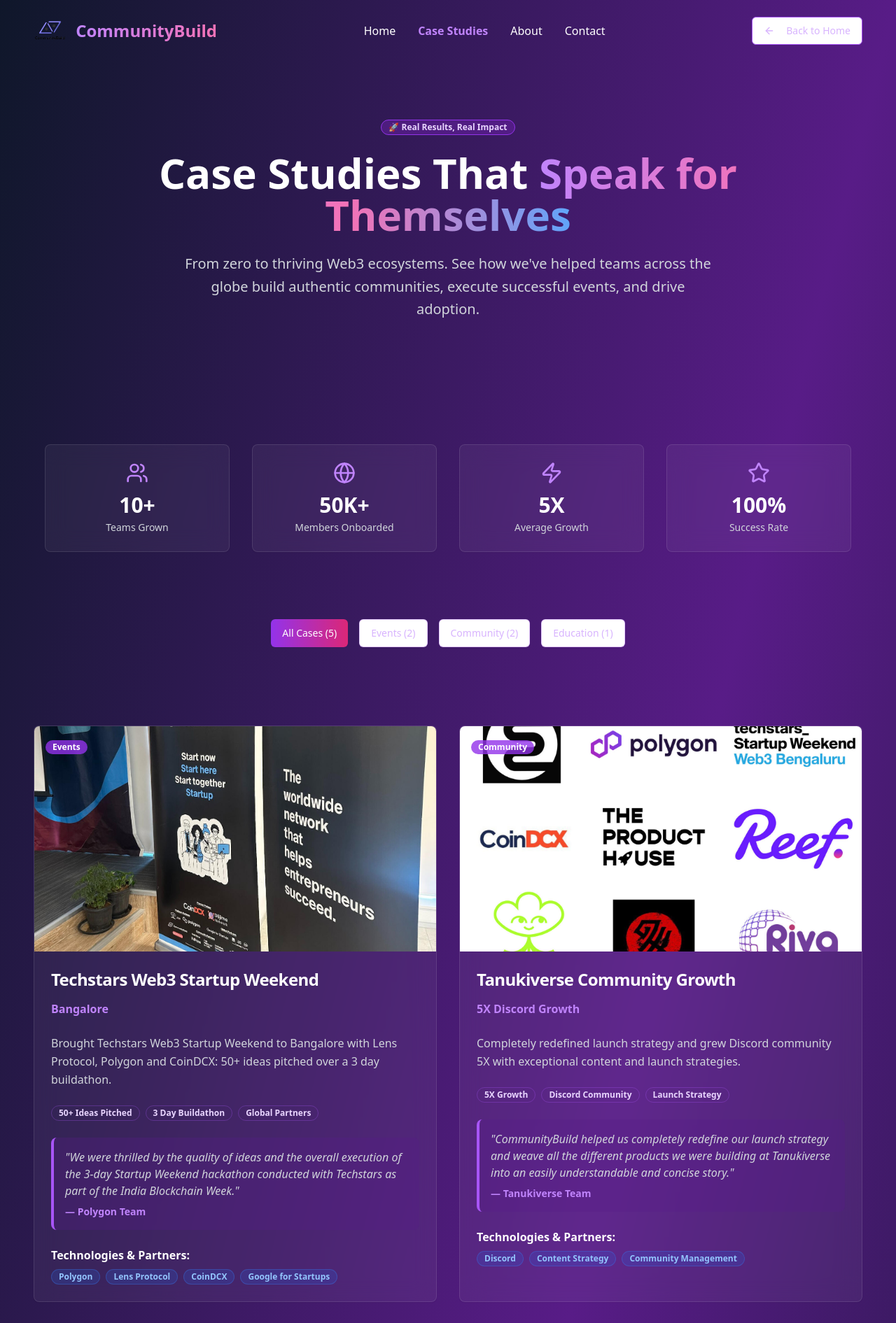
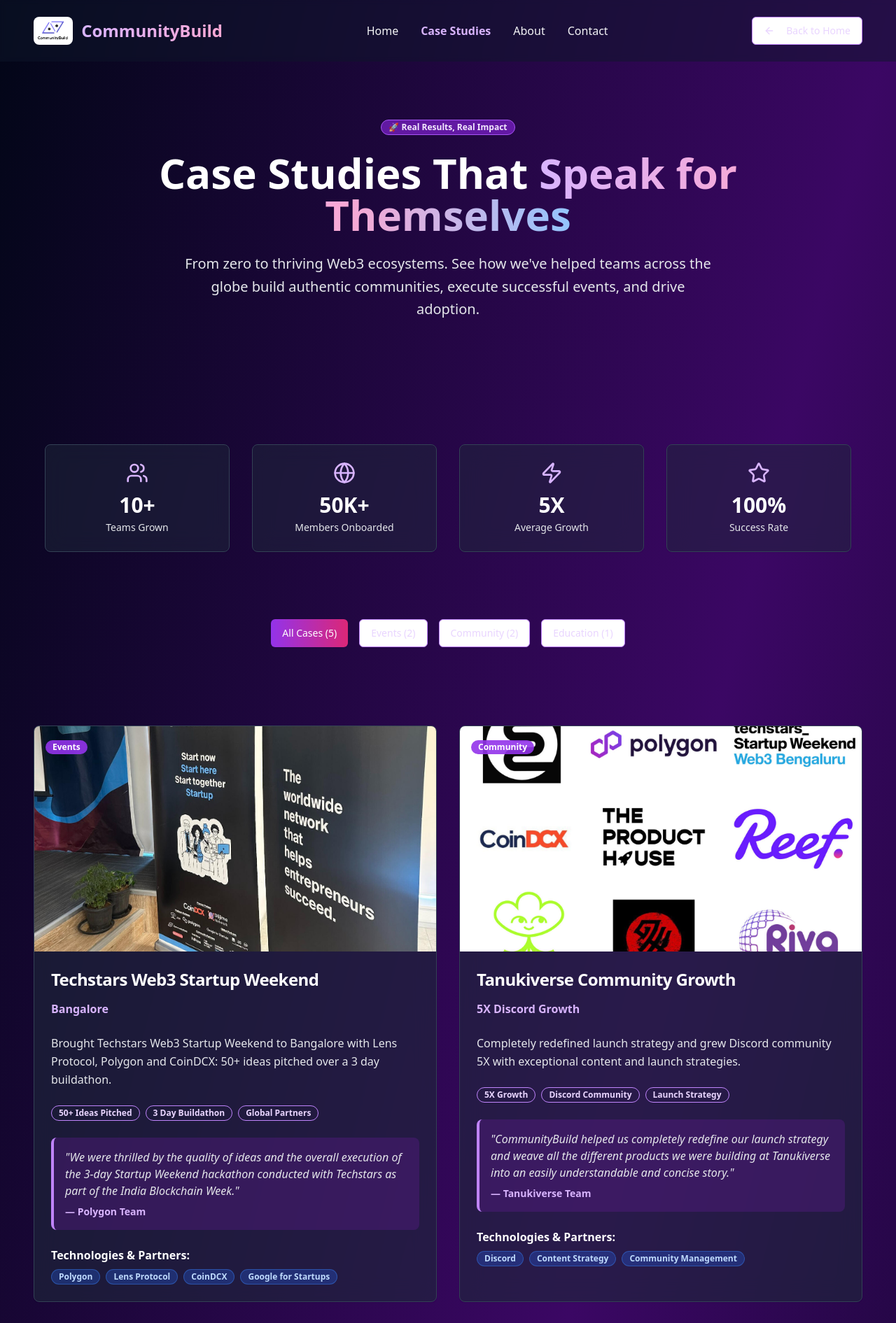
Before and after one commit to arrfire/movement-ignition-web3, a React (Vite) app: page /case-studies in a window 1280 px wide. Shown: the top 1891 px of the page at 70% size. Built offline with nearby package versions, Linux system fonts and the light colour scheme.

Commit message:
Fix: Improve text and logo visibility
Adjust color schemes to enhance readability of text and logo elements.

```diff
--- a/src/pages/CaseStudies.tsx
+++ b/src/pages/CaseStudies.tsx
@@ -91,27 +91,27 @@ const CaseStudies = () => {
   ];
 
   return (
-    <div className="min-h-screen bg-gradient-to-br from-slate-900 via-purple-900 to-slate-900 text-white">
+    <div className="min-h-screen bg-gradient-to-br from-slate-950 via-purple-950 to-slate-950 text-white">
       {/* Navigation */}
-      <nav className="flex justify-between items-center p-6 lg:px-12">
+      <nav className="flex justify-between items-center p-6 lg:px-12 bg-slate-900/50 backdrop-blur-sm">
         <Link to="/" className="flex items-center space-x-3">
           <img
             src="/lovable-uploads/7bf66d10-a2b6-42b2-acd2-564d68a6ad6e.png"
             alt="CommunityBuild Logo"
-            className="h-8 w-auto"
+            className="h-10 w-auto bg-white rounded-lg p-1"
           />
-          <span className="text-2xl font-bold bg-gradient-to-r from-purple-400 to-pink-400 bg-clip-text text-transparent">
+          <span className="text-2xl font-bold bg-gradient-to-r from-purple-300 to-pink-300 bg-clip-text text-transparent">
             CommunityBuild
           </span>
         </Link>
         <div className="hidden md:flex space-x-8">
-          <Link to="/" className="hover:text-purple-400 transition-colors">Home</Link>
-          <Link to="/case-studies" className="text-purple-400 font-semibold">Case Studies</Link>
-          <Link to="/about" className="hover:text-purple-400 transition-colors">About</Link>
-          <Link to="/contact" className="hover:text-purple-400 transition-colors">Contact</Link>
+          <Link to="/" className="text-gray-100 hover:text-purple-300 transition-colors font-medium">Home</Link>
+          <Link to="/case-studies" className="text-purple-300 font-semibold">Case Studies</Link>
+          <Link to="/about" className="text-gray-100 hover:text-purple-300 transition-colors font-medium">About</Link>
+          <Link to="/contact" className="text-gray-100 hover:text-purple-300 transition-colors font-medium">Contact</Link>
         </div>
         <Link to="/">
-          <Button variant="outline" className="border-purple-500 text-purple-300 hover:bg-purple-500/10">
+          <Button variant="outline" className="border-purple-400 text-purple-200 hover:bg-purple-500/20 hover:text-white">
             <ArrowLeft className="mr-2 h-4 w-4" />
             Back to Home
           </Button>
@@ -121,18 +121,18 @@ const CaseStudies = () => {
       {/* Hero Section */}
       <section className="py-20 px-6 lg:px-12 text-center">
         <div className="max-w-4xl mx-auto">
-          <Badge className="mb-6 bg-purple-800/50 text-purple-200 border-purple-600">
+          <Badge className="mb-6 bg-purple-700/70 text-purple-100 border-purple-500">
             🚀 Real Results, Real Impact
           </Badge>
 
-          <h1 className="text-5xl lg:text-6xl font-bold mb-6 leading-tight">
+          <h1 className="text-5xl lg:text-6xl font-bold mb-6 leading-tight text-white">
             Case Studies That{' '}
-            <span className="bg-gradient-to-r from-purple-400 via-pink-400 to-blue-400 bg-clip-text text-transparent">
+            <span className="bg-gradient-to-r from-purple-300 via-pink-300 to-blue-300 bg-clip-text text-transparent">
               Speak for Themselves
             </span>
           </h1>
 
-          <p className="text-xl text-gray-300 mb-8 max-w-3xl mx-auto leading-relaxed">
+          <p className="text-xl text-gray-200 mb-8 max-w-3xl mx-auto leading-relaxed">
             From zero to thriving Web3 ecosystems. See how we've helped teams across the globe
             build authentic communities, execute successful events, and drive adoption.
           </p>
@@ -143,11 +143,11 @@ const CaseStudies = () => {
       <section className="py-16 px-6 lg:px-12">
         <div className="grid grid-cols-2 lg:grid-cols-4 gap-8 max-w-6xl mx-auto">
           {stats.map((stat, index) => (
-            <Card key={index} className="bg-white/5 border-white/10 backdrop-blur-lg hover:bg-white/10 transition-all duration-300 hover:scale-105">
+            <Card key={index} className="bg-slate-800/50 border-slate-700 backdrop-blur-lg hover:bg-slate-700/50 transition-all duration-300 hover:scale-105">
               <CardContent className="p-6 text-center">
-                <stat.icon className="h-8 w-8 mx-auto mb-3 text-purple-400" />
+                <stat.icon className="h-8 w-8 mx-auto mb-3 text-purple-300" />
                 <div className="text-3xl font-bold text-white mb-1">{stat.number}</div>
-                <div className="text-gray-300 text-sm">{stat.label}</div>
+                <div className="text-gray-200 text-sm">{stat.label}</div>
               </CardContent>
             </Card>
           ))}
@@ -165,8 +165,8 @@ const CaseStudies = () => {
                 onClick={() => setSelectedCategory(category.id)}
                 className={`${
                   selectedCategory === category.id
-                    ? "bg-gradient-to-r from-purple-600 to-pink-600 text-white"
-                    : "border-purple-500/30 text-purple-300 hover:bg-purple-500/10"
+                    ? "bg-gradient-to-r from-purple-600 to-pink-600 text-white hover:from-purple-700 hover:to-pink-700"
+                    : "border-purple-400 text-purple-200 hover:bg-purple-500/20 hover:text-white"
                 }`}
               >
                 {category.name} ({category.count})
@@ -181,7 +181,7 @@ const CaseStudies = () => {
         <div className="max-w-7xl mx-auto">
           <div className="grid lg:grid-cols-2 gap-8">
             {filteredCaseStudies.map((study) => (
-              <Card key={study.id} className="bg-white/5 border-white/10 backdrop-blur-lg hover:bg-white/10 transition-all duration-300 hover:scale-[1.02] overflow-hidden">
+              <Card key={study.id} className="bg-slate-800/60 border-slate-700 backdrop-blur-lg hover:bg-slate-700/60 transition-all duration-300 hover:scale-[1.02] overflow-hidden">
                 <div className="aspect-video relative overflow-hidden">
                   <img
                     src={study.image}
@@ -189,7 +189,7 @@ const CaseStudies = () => {
                     className="w-full h-full object-cover"
                   />
                   <div className="absolute top-4 left-4">
-                    <Badge className="bg-purple-600/80 text-white border-none capitalize">
+                    <Badge className="bg-purple-600/90 text-white border-none capitalize">
                       {study.category}
                     </Badge>
                   </div>
@@ -199,27 +199,27 @@ const CaseStudies = () => {
                   <CardTitle className="text-2xl text-white mb-2">
                     {study.title}
                   </CardTitle>
-                  <p className="text-purple-400 font-semibold">{study.subtitle}</p>
+                  <p className="text-purple-300 font-semibold">{study.subtitle}</p>
                 </CardHeader>
 
                 <CardContent className="space-y-6">
-                  <p className="text-gray-300 leading-relaxed">
+                  <p className="text-gray-200 leading-relaxed">
                     {study.description}
                   </p>
 
                   <div className="flex flex-wrap gap-2">
                     {study.metrics.map((metric, index) => (
-                      <Badge key={index} variant="outline" className="border-purple-500/30 text-purple-200">
+                      <Badge key={index} variant="outline" className="border-purple-400 text-purple-200">
                         {metric}
                       </Badge>
                     ))}
                   </div>
 
-                  <div className="bg-purple-900/30 p-4 rounded-lg border-l-4 border-purple-500">
-                    <p className="text-gray-300 italic mb-2">
+                  <div className="bg-purple-900/40 p-4 rounded-lg border-l-4 border-purple-400">
+                    <p className="text-gray-200 italic mb-2">
                       "{study.testimonial}"
                     </p>
-                    <p className="text-purple-400 font-semibold text-sm">
+                    <p className="text-purple-300 font-semibold text-sm">
                       — {study.client}
                     </p>
                   </div>
@@ -228,7 +228,7 @@ const CaseStudies = () => {
                     <h4 className="text-white font-semibold mb-2">Technologies & Partners:</h4>
                     <div className="flex flex-wrap gap-2">
                       {study.technologies.map((tech, index) => (
-                        <Badge key={index} className="bg-blue-600/20 text-blue-300 border-blue-500/30">
+                        <Badge key={index} className="bg-blue-600/30 text-blue-200 border-blue-500/40">
                           {tech}
                         </Badge>
                       ))}
@@ -242,7 +242,7 @@ const CaseStudies = () => {
       </section>
 
       {/* Research Section */}
-      <section className="py-20 px-6 lg:px-12 bg-black/20">
+      <section className="py-20 px-6 lg:px-12 bg-slate-900/30">
         <div className="max-w-6xl mx-auto text-center">
           <div className="mb-12">
             <img
@@ -256,7 +256,7 @@ const CaseStudies = () => {
             Thought Leadership & Research
           </h2>
 
-          <p className="text-xl text-gray-300 mb-8 max-w-3xl mx-auto">
+          <p className="text-xl text-gray-200 mb-8 max-w-3xl mx-auto">
             Our work extends beyond execution to driving industry insights and research that shapes the future of Web3 adoption.
           </p>
 
@@ -265,7 +265,7 @@ const CaseStudies = () => {
               Download India Web3 Thesis
               <ExternalLink className="ml-2 h-5 w-5" />
             </Button>
-            <Button size="lg" variant="outline" className="border-purple-500 text-purple-300 hover:bg-purple-500/10 text-lg px-8 py-4">
+            <Button size="lg" variant="outline" className="border-purple-400 text-purple-200 hover:bg-purple-500/20 hover:text-white text-lg px-8 py-4">
               View All Research
             </Button>
           </div>
@@ -275,14 +275,14 @@ const CaseStudies = () => {
       {/* CTA Section */}
       <section className="py-20 px-6 lg:px-12 text-center">
         <div className="max-w-4xl mx-auto">
-          <h2 className="text-4xl lg:text-5xl font-bold mb-6">
+          <h2 className="text-4xl lg:text-5xl font-bold mb-6 text-white">
             Ready to{' '}
-            <span className="bg-gradient-to-r from-purple-400 to-pink-400 bg-clip-text text-transparent">
+            <span className="bg-gradient-to-r from-purple-300 to-pink-300 bg-clip-text text-transparent">
               Build Your Success Story?
             </span>
           </h2>
 
-          <p className="text-xl text-gray-300 mb-8 leading-relaxed">
+          <p className="text-xl text-gray-200 mb-8 leading-relaxed">
             Join the teams who've already transformed their Web3 presence with CommunityBuild.
             Your case study could be next.
           </p>
@@ -292,7 +292,7 @@ const CaseStudies = () => {
               Start Your Project
               <ArrowRight className="ml-2 h-5 w-5" />
             </Button>
-            <Button size="lg" variant="outline" className="border-purple-500 text-purple-300 hover:bg-purple-500/10 text-lg px-8 py-4">
+            <Button size="lg" variant="outline" className="border-purple-400 text-purple-200 hover:bg-purple-500/20 hover:text-white text-lg px-8 py-4">
               Schedule Consultation
             </Button>
           </div>
@@ -300,7 +300,7 @@ const CaseStudies = () => {
       </section>
 
       {/* Footer */}
-      <footer className="border-t border-white/10 py-12 px-6 lg:px-12">
+      <footer className="border-t border-slate-700 py-12 px-6 lg:px-12 bg-slate-900/50">
         <div className="max-w-6xl mx-auto">
           <div className="grid lg:grid-cols-4 gap-8">
             <div>
@@ -308,45 +308,45 @@ const CaseStudies = () => {
                 <img
                   src="/lovable-uploads/7bf66d10-a2b6-42b2-acd2-564d68a6ad6e.png"
                   alt="CommunityBuild Logo"
-                  className="h-8 w-auto"
+                  className="h-8 w-auto bg-white rounded p-1"
                 />
-                <span className="text-xl font-bold bg-gradient-to-r from-purple-400 to-pink-400 bg-clip-text text-transparent">
+                <span className="text-xl font-bold bg-gradient-to-r from-purple-300 to-pink-300 bg-clip-text text-transparent">
                   CommunityBuild
                 </span>
               </div>
-              <p className="text-gray-400">
+              <p className="text-gray-300">
                 Building the future of Web3 communities, one success story at a time.
               </p>
             </div>
             <div>
               <h4 className="font-semibold mb-4 text-white">Case Studies</h4>
-              <ul className="space-y-2 text-gray-400">
-                <li><Link to="/case-studies" className="hover:text-purple-400 transition-colors">All Cases</Link></li>
-                <li><Link to="/case-studies" className="hover:text-purple-400 transition-colors">Events</Link></li>
-                <li><Link to="/case-studies" className="hover:text-purple-400 transition-colors">Community Building</Link></li>
-                <li><Link to="/case-studies" className="hover:text-purple-400 transition-colors">Education</Link></li>
+              <ul className="space-y-2 text-gray-300">
+                <li><Link to="/case-studies" className="hover:text-purple-300 transition-colors">All Cases</Link></li>
+                <li><Link to="/case-studies" className="hover:text-purple-300 transition-colors">Events</Link></li>
+                <li><Link to="/case-studies" className="hover:text-purple-300 transition-colors">Community Building</Link></li>
+                <li><Link to="/case-studies" className="hover:text-purple-300 transition-colors">Education</Link></li>
               </ul>
             </div>
             <div>
               <h4 className="font-semibold mb-4 text-white">Resources</h4>
-              <ul className="space-y-2 text-gray-400">
-                <li><Link to="/research" className="hover:text-purple-400 transition-colors">Research Reports</Link></li>
-                <li><Link to="/blog" className="hover:text-purple-400 transition-colors">Blog</Link></li>
-                <li><Link to="/events" className="hover:text-purple-400 transition-colors">Upcoming Events</Link></li>
-                <li><Link to="/community" className="hover:text-purple-400 transition-colors">Join Community</Link></li>
+              <ul className="space-y-2 text-gray-300">
+                <li><Link to="/research" className="hover:text-purple-300 transition-colors">Research Reports</Link></li>
+                <li><Link to="/blog" className="hover:text-purple-300 transition-colors">Blog</Link></li>
+                <li><Link to="/events" className="hover:text-purple-300 transition-colors">Upcoming Events</Link></li>
+                <li><Link to="/community" className="hover:text-purple-300 transition-colors">Join Community</Link></li>
               </ul>
             </div>
             <div>
               <h4 className="font-semibold mb-4 text-white">Connect</h4>
-              <ul className="space-y-2 text-gray-400">
-                <li><Link to="/contact" className="hover:text-purple-400 transition-colors">Contact Us</Link></li>
-                <li><a href="https://t.me/arunphilips" target="_blank" rel="noopener noreferrer" className="hover:text-purple-400 transition-colors">Telegram</a></li>
-                <li><a href="https://mirror.xyz/communitybuild.eth" target="_blank" rel="noopener noreferrer" className="hover:text-purple-400 transition-colors">Mirror Blog</a></li>
-                <li><Link to="/careers" className="hover:text-purple-400 transition-colors">Careers</Link></li>
+              <ul className="space-y-2 text-gray-300">
+                <li><Link to="/contact" className="hover:text-purple-300 transition-colors">Contact Us</Link></li>
+                <li><a href="https://t.me/arunphilips" target="_blank" rel="noopener noreferrer" className="hover:text-purple-300 transition-colors">Telegram</a></li>
+                <li><a href="https://mirror.xyz/communitybuild.eth" target="_blank" rel="noopener noreferrer" className="hover:text-purple-300 transition-colors">Mirror Blog</a></li>
+                <li><Link to="/careers" className="hover:text-purple-300 transition-colors">Careers</Link></li>
               </ul>
             </div>
           </div>
-          <div className="border-t border-white/10 mt-8 pt-8 text-center text-gray-400">
+          <div className="border-t border-slate-700 mt-8 pt-8 text-center text-gray-300">
             <p>&copy; 2024 CommunityBuild. All rights reserved. Revolutionizing communities with Web3.</p>
           </div>
         </div>
```
